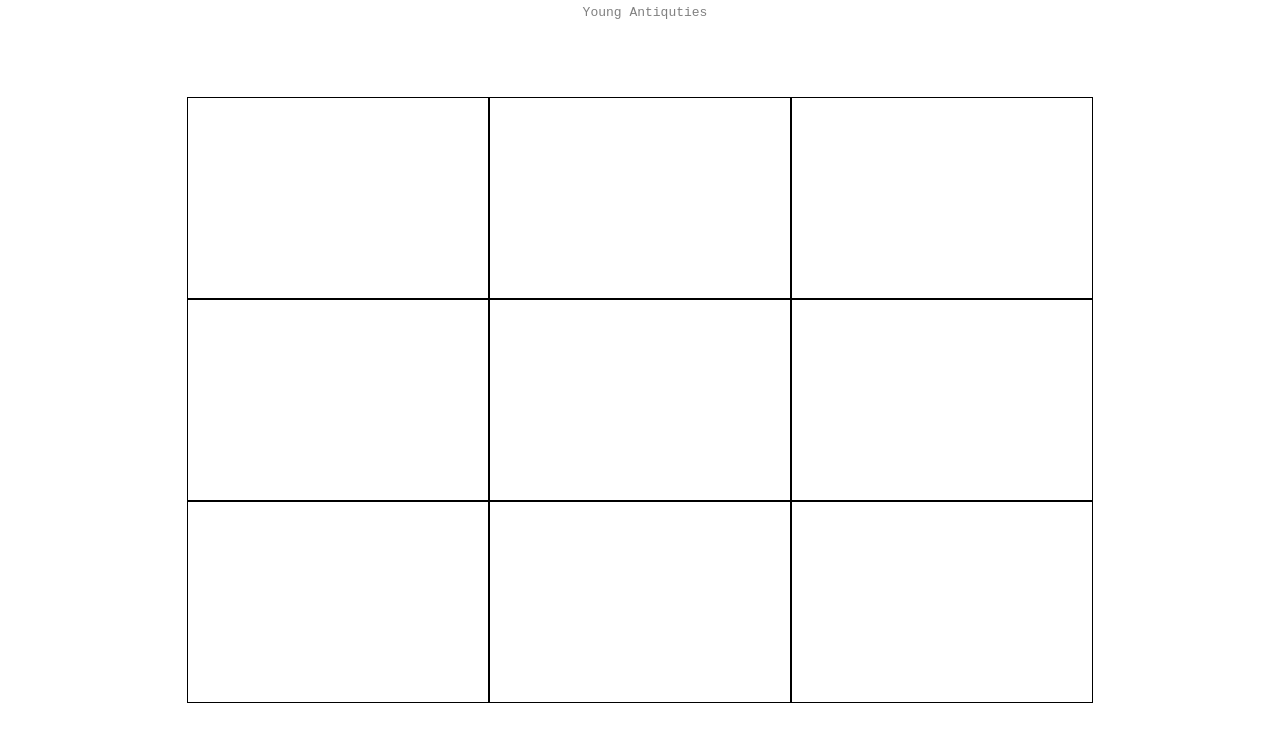
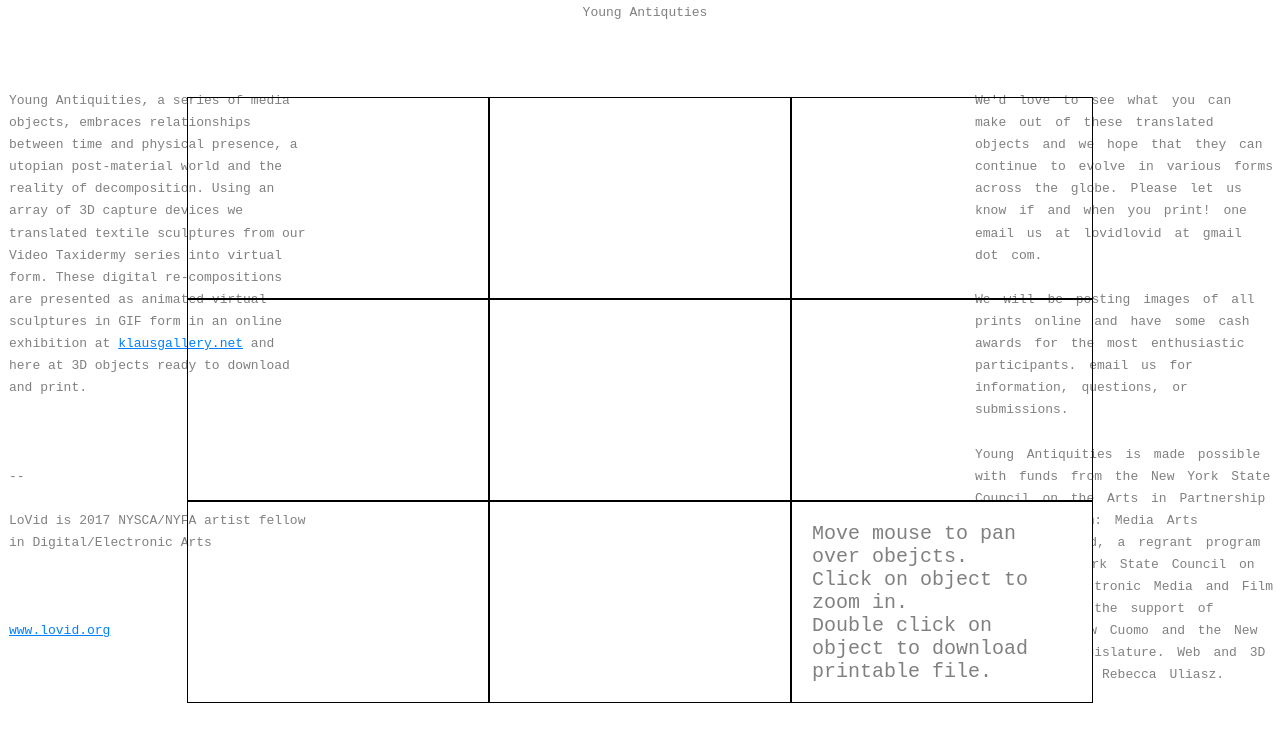
Before and after one commit to rebeccauliasz/young-antiquities, an Electron app: page index.html in a window 1280 px wide. Drawn offline with nearby package versions, Linux system fonts and the light colour scheme.

Commit message:
added text in background and 9th canvas

```diff
--- a/index.html
+++ b/index.html
@@ -16,6 +16,29 @@
 				width: 100%;
 				height: 100%;
 			}
+			#background-left {
+	position: absolute;
+	bottom: 0;
+	width: 300px;
+	z-index: 0;
+	overflow: hidden;
+	top: 90px;
+	left: 9px;
+	text-align: left;
+	line-height: 1.7;
+			}
+			#background-right {
+	position: absolute;
+	bottom: 0;
+	width: 300px;
+	z-index: 0;
+	overflow: hidden;
+	top: 90px;
+	right: 5px;
+	text-align: left;
+	line-height: 1.7;
+				word-spacing: 5px;
+			}
 			#info {
 				position: absolute;
 				top: 0px; width: 100%;
@@ -31,6 +54,7 @@
 				vertical-align: middle;
 			}
 			#container {
+				position: relative;
 				margin-left: auto;
 				margin-right: auto;
 				width: 906px;  /* 300*3 + border; */
@@ -45,14 +69,31 @@
 				border: 1px solid black;
 				float: left;
 			}
+			#canvas9 {
+				background-color: white;
+			}
 			a {
 				color: #0080ff;
+			}
+			#instruction-text{
+	text-align: left;
+	font: normal;
+	color: #808080;
+	font-family: Monospace;
+	padding-top: 0px;
+	padding-right: 20px;
+	padding-left: 20px;
+	padding-bottom: 20px;
+	font-size: 20px;
+	position: relative;
 			}
 		</style>
 	</head>
 	<body>
 	<div id="centerer">
 			<div id="centerer-cell">
+				<div id="background-left">Young Antiquities, a series of media objects, embraces relationships between time and physical presence, a utopian post-material world and the reality of decomposition. Using an array of 3D capture devices we translated textile sculptures from our Video Taxidermy series into virtual form. These digital re-compositions are presented as animated virtual sculptures in GIF form in an online exhibition at <a href= www.klausgallery.net>klausgallery.net</a> and here at 3D objects ready to download and print.<br><br><br><br>--<br><br>LoVid is 2017 NYSCA/NYFA artist fellow in Digital/Electronic Arts<br><br><br><br><a href="www.lovid.org">www.lovid.org</a></div>
+				<div id= "background-right">We'd love to see what you can make out of these translated objects and we hope that they can continue to evolve in various forms across the globe. Please let us know if and when you print! one email us at lovidlovid at gmail dot com.<br><br>We will be posting images of all prints online and have some cash awards for the most enthusiastic participants. email us for information, questions, or submissions.<br><br>Young Antiquities is made possible with funds from the New York State Council on the Arts in Partnership with Wave Farm: Media Arts Assistance Fund, a regrant program of the New York State Council on the Arts, Electronic Media and Film Program, with the support of Governor Andrew Cuomo and the New York State Legislature. Web and 3D development by Rebecca Uliasz.</div>
 <div id="container">
 <div class="container-row">
 					<a href="obj/lovid/Scan2/colorscan3-ColorScan3.obj" download="object1.obj" class="dbldownload"><canvas id="canvas1"></a>
@@ -68,7 +109,11 @@
 					<div class="container-row">
 						<a href="obj/lovid/Scan7/scan7.obj" download="object7.obj" class="dbldownload"><canvas id="canvas7"></canvas></a>
 						<a href="obj/lovid/Scan8/scan8.obj" download="object5.obj" class="dbldownload"><canvas id="canvas8"></canvas></a>
-						<canvas id="canvas9"></canvas>
+						<div id="canvas9">
+						  <p id="instruction-text">Move mouse to pan over obejcts. <br>
+						    Click on object to zoom in. <br>
+						    Double click on object to download printable file.</p>
+</div>
 </div>
 				</div>
 </div>
@@ -120,11 +165,11 @@
 
 			var mouse = new THREE.Vector2();
 			var mouseDown = false;
-			var raycaster;
-			var raycasters = [];
-			var intersection = null;
+			//var raycaster;
+			//var raycasters = [];
+			//var intersection = null;
 			var rotateY = new THREE.Matrix4().makeRotationY( 0.005 );
-			var projector = new THREE.Projector();
+			//var projector = new THREE.Projector();
 
 			var object1;
 			var object2;
@@ -159,19 +204,19 @@
 					renderer.render( scene, camera );
 					context.drawImage( renderer.domElement, 0, 0 );
 
-					raycaster.setFromCamera( mouse, camera );
+					//raycaster.setFromCamera( mouse, camera );
 
 					//controls.update();
 				};
 				//raycaster
+				/*
 				var vector = new THREE.Vector3( ( mouseX / window.innerWidth ) * 2 - 1, - ( mouseY / window.innerHeight ) * 2 + 1, 0.5 );
             	vector.unproject( camera );
 
             	var raycaster = new THREE.Raycaster( camera.position, vector.sub( camera.position ).normalize() );
             	raycasters.push( raycaster );
-
-
 				//cameras.push(camera);
+				*/
 
 
 			}
@@ -185,7 +230,7 @@
 				var canvas6 = document.getElementById( 'canvas6' );
 				var canvas7 = document.getElementById( 'canvas7' );
 				var canvas8 = document.getElementById( 'canvas8' );
-				var canvas9 = document.getElementById( 'canvas9' );
+				//var canvas9 = document.getElementById( 'canvas9' );
 				var w = 300, h = 200;
 				var fullWidth = w * 3;
 				var fullHeight = h * 3;
@@ -198,7 +243,7 @@
 				views.push( new View( canvas6, fullWidth, fullHeight, w * 2, h * 1, w, h ) );
 				views.push( new View( canvas7, fullWidth, fullHeight, w * 0, h * 2, w, h ) );
 				views.push( new View( canvas8, fullWidth, fullHeight, w * 1, h * 2, w, h ) );
-				views.push( new View( canvas9, fullWidth, fullHeight, w * 2, h * 2, w, h ) );
+				//views.push( new View( canvas9, fullWidth, fullHeight, w * 2, h * 2, w, h ) );
 
 
 				scene = new THREE.Scene();
@@ -233,7 +278,6 @@
 				canvas.width = 128;
 				canvas.height = 128;
 				var context = canvas.getContext( '2d' );
-
 
 
 				// mtl and obj model loader v 1
@@ -430,7 +474,8 @@
 				var gradient = context.createRadialGradient( canvas.width / 2, canvas.height / 2, 0, canvas.width / 2, canvas.height / 2, canvas.width / 2 );
 
 
-				renderer = new THREE.WebGLRenderer( { antialias: true } );
+				renderer = new THREE.WebGLRenderer( { antialias: true, alpha: true } );
+				renderer.setClearColor( 0xffffff, 0 );
 				renderer.setPixelRatio( window.devicePixelRatio );
 				renderer.setSize( 300, 200 );
 				document.body.appendChild(renderer.domElement);
@@ -474,7 +519,7 @@
 			var mouseClick6 = false;
 			var mouseClick7 = false;
 			var mouseClick8 = false;
-			var mouseClick9 = false;
+			//var mouseClick9 = false;
 
 			function onCanvas1MouseMove( event ) {
 
@@ -482,13 +527,6 @@
             		return;
         		}
 
-        		/*evt.preventDefault();
-        		var object1 = objects[0];
-        		var deltaX = evt.clientX - mouseX,
-            		deltaY = evt.clientY - mouseY;
-        		mouseX = evt.clientX;
-        		mouseY = evt.clientY;
-        		rotateScene1(deltaX, deltaY);*/
     		}
 
     		function onCanvas1MouseDown( event ) {
@@ -498,10 +536,7 @@
 				} else if (mouseClick1 == true){
 					mouseClick1 = false;
 				}
-				//console.log(mouseClick1);
-				console.log(object1);
 				if (mouseClick1 == true) {
-					//saveAs(object1, 'object1.obj');
 					object1.position.x = 0;
 					object1.position.y = 0;
 					while (object1.position.z <= 50.) {
@@ -690,17 +725,19 @@
 			// click on object
 			function onDocumentMouseDown( event ) {
 				event.preventDefault();
-
-				/*var raycaster = raycasters[0];
-				var intersects1 = raycaster.intersectObject( object1, true );
+				/*
+				var raycaster1 = raycasters[0];
+				var raycaster2 = raycasters[1];
+				var raycaster3 = raycasters[2];
+				var intersects1 = raycaster1.intersectObject( object1, true );
             	if ( intersects1.length > 0 ) {
                     console.log("intersected1");
                 }
-                var intersects2 = raycaster.intersectObject( object2, true );
+                var intersects2 = raycaster2.intersectObject( object2, true );
                 if ( intersects2.length > 0 ) {
                     console.log("intersected2");
                 }
-                var intersects3 = raycaster.intersectObject( object3, true );
+                var intersects3 = raycaster3.intersectObject( object3, true );
                 if ( intersects3.length > 0 ) {
                     console.log("intersected3");
                 }*/
@@ -767,33 +804,7 @@
 
 			}
 
-			function render2() {
 
-
-				//renderer.render( scene, camera );
-			}
-
-/*
-			function render() {
-
-				raycaster.setFromCamera( mouse, camera );
-
-				var intersects = raycaster.intersectObjects( scene.canvas );
-
-				if ( intersects.length > 0 ) {
-					if ( INTERSECTED != intersects[ 0 ].object ) {
-						if ( INTERSECTED ) INTERSECTED.material.emissive.setHex( INTERSECTED.currentHex );
-						INTERSECTED = intersects[ 0 ].object;
-						INTERSECTED.currentHex = INTERSECTED.material.emissive.getHex();
-						INTERSECTED.material.emissive.setHex( 0xff0000 );
-					}
-				} else {
-					if ( INTERSECTED ) INTERSECTED.material.emissive.setHex( INTERSECTED.currentHex );
-					INTERSECTED = null;
-				}
-				renderer.render( scene, camera )
-
-			}*/
 		</script>
 
 	</body>
```
Lines whose indentation alone changed are shown as unchanged.
